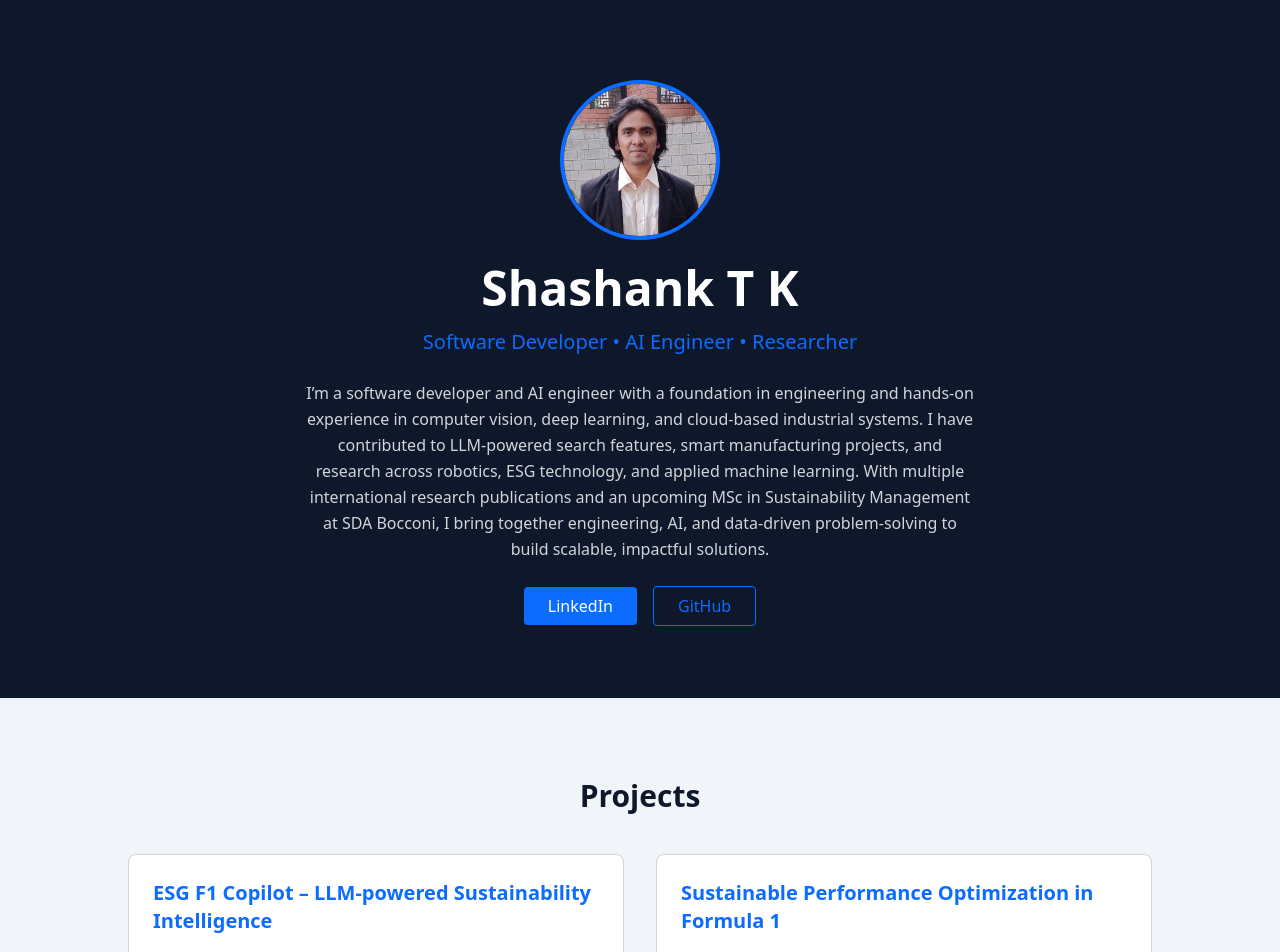
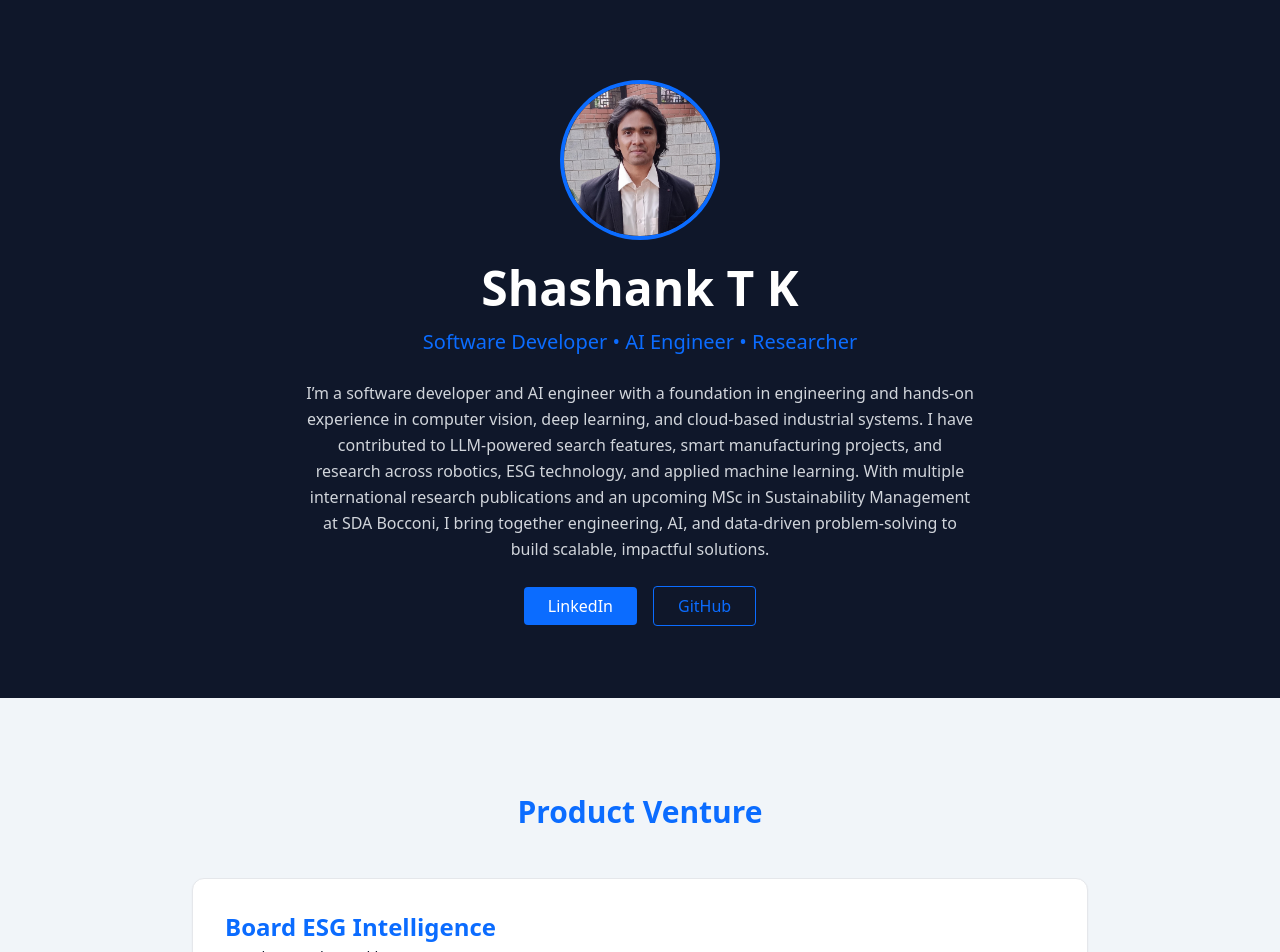
Before and after one commit to shashank-dj/Portfolio, a React (Vite) app: page / in a window 1280 px wide. Shown: the top 952 px of the page. Built offline with nearby package versions, Linux system fonts and the light colour scheme.

Commit message:
Update App.jsx

```diff
--- a/src/App.jsx
+++ b/src/App.jsx
@@ -1,21 +1,21 @@
 import React from "react";
 
 import Hero from "./components/Hero";
+import ProductVenture from "./components/ProductVenture";
 import Projects from "./components/Projects";
 import Experience from "./components/Experience";
 import Research from "./components/Research";
 import Footer from "./components/Footer";
-import ProductVenture from "./components/ProductVenture";
 
 export default function App() {
   return (
     <div className="font-sans">
       <Hero />
+      <ProductVenture />
       <Projects />
       <Experience />
       <Research />
       <Footer />
-      <ProductVenture />
     </div>
   );
 }
```
